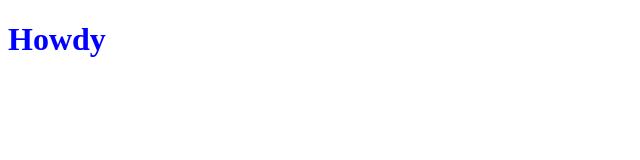
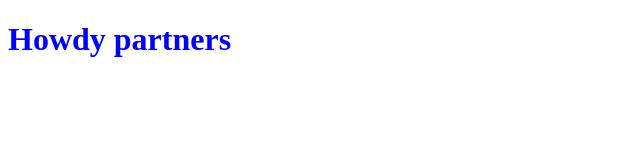
Before and after one commit to DannyDenver/kubernetes-ci-cd-pipeline, a plain HTML site: page website/index.html in a window 1280 px wide. Shown: the whole page, without its empty margins (0-640 px from the left). Drawn offline with Linux system fonts and the light colour scheme.

Commit message:
howdy partners

```diff
--- a/website/index.html
+++ b/website/index.html
@@ -9,7 +9,7 @@
   </head>
   <body>
     <div id="header">
-      <h1>Howdy</h1>
+      <h1>Howdy partners</h1>
     </div>
     </body>
     <script link="script.js"></script>
```
